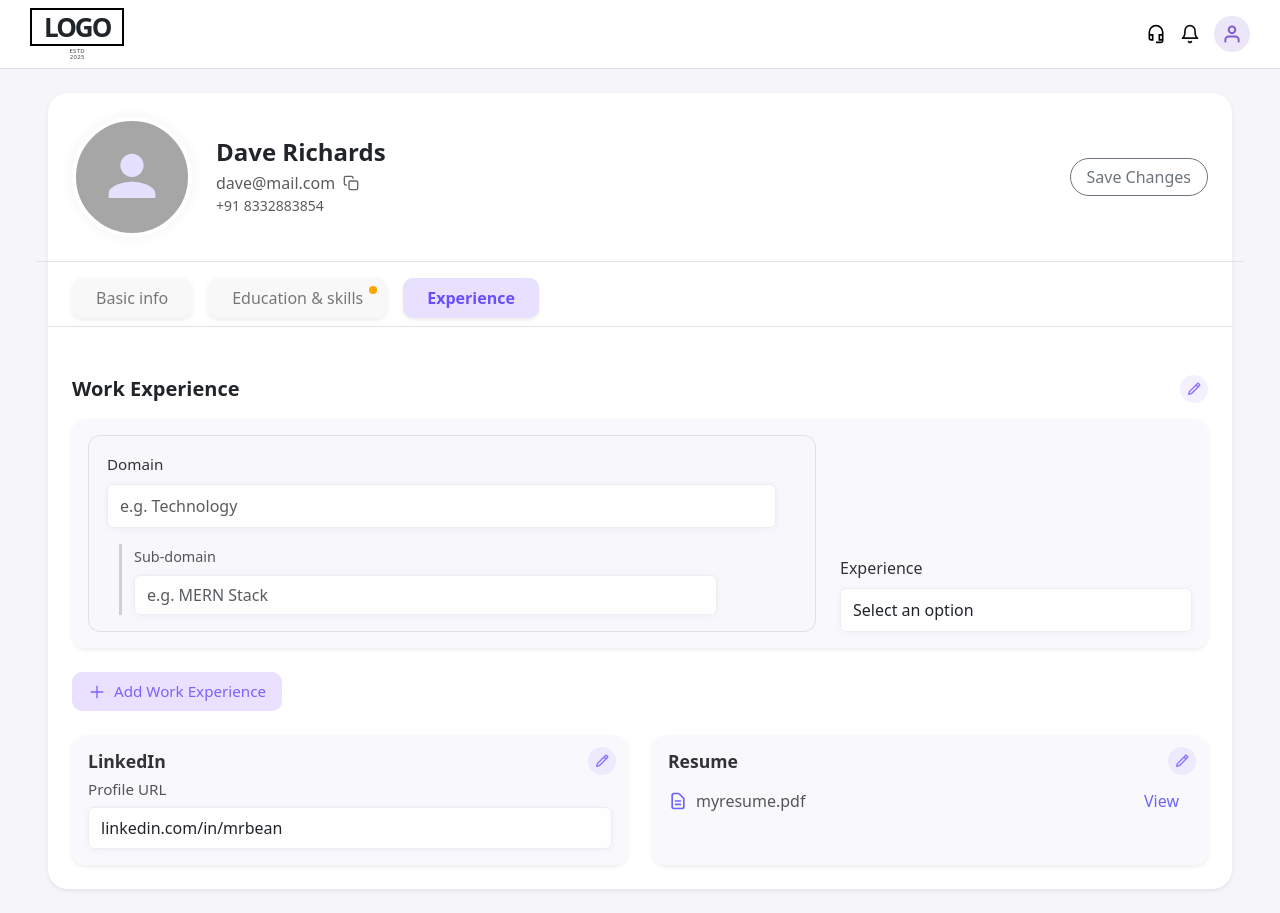
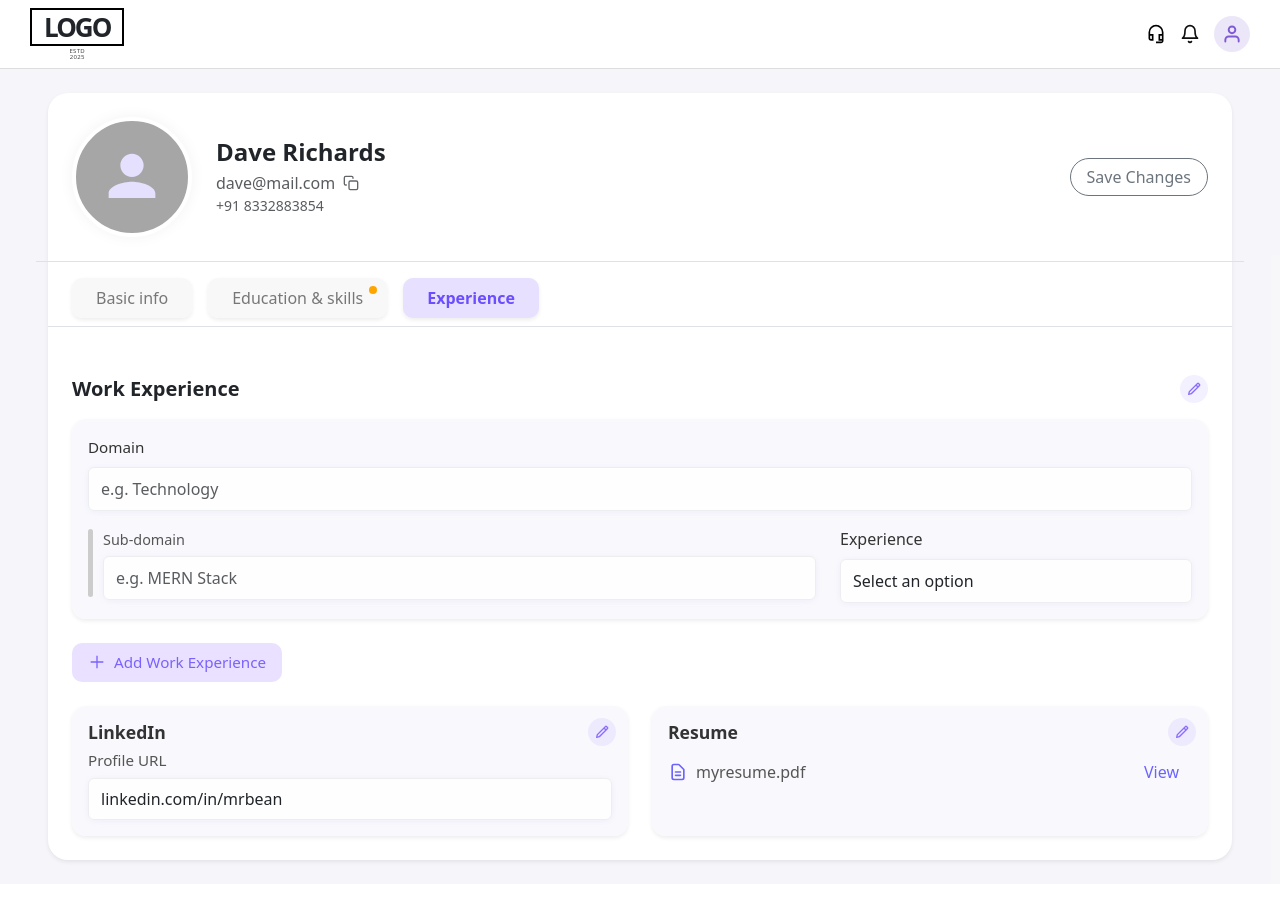
Before and after one commit to Sathvika2955/FrontEndTask-User_Management_System, a React (Vite) app in the folder campus-recruitment-vite/: page /profile/1 in a window 1280 px wide. Both pictures are taken after a click on the element "Experience". After the commit the page ends 884 px from the top, so only its background shows below. Built offline with nearby package versions, Linux system fonts and the light colour scheme.

Commit message:
Expericence Form

```diff
--- a/campus-recruitment-vite/src/components/AddUserModal.jsx
+++ b/campus-recruitment-vite/src/components/AddUserModal.jsx
@@ -53,15 +53,15 @@ const AddUserModal = ({ handleClose, users, setUsers }) => {
     handleClose();
   };
 
-  // Custom color styles
+
   const styles = {
     cancelButton: {
-      backgroundColor: '#E9E1FF', // light lavender
-      color: '#5A4FCF', // slightly darker text for contrast
+      backgroundColor: '#E9E1FF',
+      color: '#5A4FCF',
       border: 'none',
     },
     addButton: {
-      backgroundColor: '#7B61FF', // bright lavender
+      backgroundColor: '#7B61FF',
       color: 'white',
       border: 'none',
     }
@@ -69,7 +69,7 @@ const AddUserModal = ({ handleClose, users, setUsers }) => {
 
   return (
     <div className="d-flex flex-column h-100">
-      {/* Scrollable form area */}
+
       <div className="flex-grow-1 overflow-auto p-3">
         <Form id="adduser-form" onSubmit={handleSubmit}>
           <Form.Group className="mb-3">
@@ -112,8 +112,6 @@ const AddUserModal = ({ handleClose, users, setUsers }) => {
           </Row>
         </Form>
       </div>
-
-      {/* Sticky footer for buttons */}
       <div className="adduser-actions-footer d-flex justify-content-end gap-2 p-3 bg-white border-top">
         <Button
           style={styles.cancelButton}
--- a/campus-recruitment-vite/src/components/AppHeader.jsx
+++ b/campus-recruitment-vite/src/components/AppHeader.jsx
@@ -51,14 +51,14 @@ const AppHeader = () => {
     bellIcon: {
       fontSize: "20px",
       cursor: "pointer",
-      color: "#0f0f0fff", // lavender
+      color: "#0f0f0fff",
       transition: "transform 0.2s ease, color 0.2s ease",
     },
     profileCircle: {
       width: "36px",
       height: "36px",
       borderRadius: "50%",
-      backgroundColor: "rgba(128, 90, 213, 0.15)", // soft lavender circle
+      backgroundColor: "rgba(128, 90, 213, 0.15)",
       display: "flex",
       alignItems: "center",
       justifyContent: "center",
@@ -83,7 +83,7 @@ const AppHeader = () => {
 
   return (
     <header style={styles.header}>
-      {/* Logo Section */}
+
       <div style={styles.logoContainer}>
         <div style={styles.logoBox}>LOGO</div>
         <div style={styles.logoText}>
@@ -92,7 +92,7 @@ const AppHeader = () => {
         </div>
       </div>
 
-      {/* Icons Section */}
+
       <div style={styles.icons}>
         <MdOutlineHeadsetMic
           style={styles.icon}
@@ -100,7 +100,7 @@ const AppHeader = () => {
           onMouseLeave={handleMouseLeave}
         />
         <FiBell
-          style={styles.bellIcon} // lavender bell
+          style={styles.bellIcon}
           onMouseEnter={handleMouseEnter}
           onMouseLeave={handleMouseLeave}
         />
--- a/campus-recruitment-vite/src/components/BasicDetailsForm.jsx
+++ b/campus-recruitment-vite/src/components/BasicDetailsForm.jsx
@@ -144,7 +144,7 @@ const BasicDetailsForm = ({ data, setData }) => {
                     </Col>
                 </Row>
 
-                {/* Third Row */}
+
                 <Row className="mb-3">
                     <Col md={6} className="mb-3 mb-md-0">
                         <Form.Label>Address</Form.Label>
--- a/campus-recruitment-vite/src/components/EducationSkillsForm.jsx
+++ b/campus-recruitment-vite/src/components/EducationSkillsForm.jsx
@@ -6,7 +6,7 @@ import { BiPencil } from 'react-icons/bi';
 
 const EducationSkillsForm = ({ data, setData }) => {
 
-    // --- Education Handlers ---
+
     const handleEducationChange = (index, e) => {
         const { name, value } = e.target;
         const updatedEducation = data.education.map((item, i) =>
@@ -24,7 +24,7 @@ const EducationSkillsForm = ({ data, setData }) => {
         setData(prevData => ({ ...prevData, education: updatedEducation }));
     };
 
-    // --- Skills/Projects Handlers ---
+
     const handleSkillsChange = (e) => {
         const skillsArray = e.target.value.split(',').map(s => s.trim()).filter(s => s.length > 0);
         setData(prevData => ({ ...prevData, skills: skillsArray }));
@@ -48,7 +48,7 @@ const EducationSkillsForm = ({ data, setData }) => {
             </Row>
 
             <Form>
-                {/* Education Repeater Block */}
+
                 {data.education && data.education.map((edu, index) => (
                     <Card key={index} className="mb-4 p-3 bg-light position-relative">
                         <Button
--- a/campus-recruitment-vite/src/components/ExperienceForm.jsx
+++ b/campus-recruitment-vite/src/components/ExperienceForm.jsx
@@ -110,17 +110,9 @@ const ExperienceForm = () => {
             </Button>
           )}
 
-          <Row>
-            {/* Domain + Sub-domain */}
-            <Col md={8}>
-              <div
-                style={{
-                  border: "1px solid #e0e0e0",
-                  borderRadius: 12,
-                  padding: "16px 18px",
-                  background: "#f8f8fc",
-                }}
-              >
+          {/* Domain - Full Width */}
+          <Row className="mb-3">
+            <Col xs={12}>
               <Form.Label
                 style={{
                   fontWeight: 500,
@@ -140,24 +132,41 @@ const ExperienceForm = () => {
                   background: "#fff",
                   height: "44px",
                   borderColor: "#ddd",
-                    width: "97%",
+                }}
+              />
+            </Col>
+          </Row>
+
+          {/* Sub-domain + Experience - Side by Side */}
+          <Row>
+            <Col md={8}>
+              <div
+                style={{
+                  display: "flex",
+                  alignItems: "flex-start",
+                }}
+              >
+                {/* Ash-colored vertical bar */}
+                <div
+                  style={{
+                    height: 68,
+                    minWidth: 5,
+                    borderRadius: 4,
+                    background: "#c0c0c0",
+                    marginRight: 10,
+                    opacity: 0.8,
+                    marginTop: 2,
                   }}
                 />
 
-                {/* Sub-domain inside grey section */}
-                <div
-                  style={{
-                    marginTop: 16,
-                    marginLeft: 12,
-                    paddingLeft: 12,
-                    borderLeft: "3px solid #d0d0d0",
-                  }}
-                >
+                {/* Label + Input in flex column */}
+                <div style={{ flex: 1 }}>
                   <Form.Label
                     style={{
                       fontWeight: 500,
                       fontSize: "0.9rem",
                       color: "#555",
+                      marginBottom: 6,
                     }}
                   >
                     Sub-domain
@@ -170,17 +179,15 @@ const ExperienceForm = () => {
                     disabled={!isEditable.workExperience}
                     style={{
                       background: "#fff",
-                      height: "40px",
+                      height: "44px",
                       borderColor: "#ddd",
-                      width: "88%",
                     }}
                   />
                 </div>
               </div>
             </Col>
 
-            {/* Experience Dropdown */}
-            <Col md={4} className="align-self-end">
+            <Col md={4}>
               <Form.Label style={{ fontWeight: 500, color: "#333" }}>
                 Experience
               </Form.Label>
@@ -211,8 +218,8 @@ const ExperienceForm = () => {
           onClick={addExperience}
           className="d-flex align-items-center gap-2"
           style={{
-            backgroundColor: "#E9E1FF", // light lavender
-            color: "#7B61FF", // bright lavender text
+            backgroundColor: "#E9E1FF",
+            color: "#7B61FF",
             border: "none",
             borderRadius: "10px",
             fontWeight: 500,
--- a/campus-recruitment-vite/src/data/mockUsers.js
+++ b/campus-recruitment-vite/src/data/mockUsers.js
@@ -1,4 +1,4 @@
-// Default structure for Education and Experience entries
+
 const defaultEducationEntry = {
     college: 'e.g. Lincoln College',
     course: 'e.g. Computer science engineering',
@@ -10,13 +10,12 @@ const defaultEducationEntry = {
 const defaultExperienceEntry = {
     domain: 'e.g. Technology',
     subDomain: 'e.g. MERN Stack',
-    experience: '' // Will be populated by select
+    experience: ''
 };
 
 export const initialUsers = [
     {
         id: 1,
-        // Basic Details
         firstName: "Dave",
         lastName: "Richards",
         email: "dave@mail.com",
@@ -28,7 +27,7 @@ export const initialUsers = [
         domicileState: "Maharashtra",
         domicileCountry: "India",
 
-        // Education Details (WhatsApp Image 2025-10-22 at 23.06.45.jpeg)
+
         education: [
             {
                 college: "MIT College of Engineering",
@@ -39,16 +38,16 @@ export const initialUsers = [
             },
         ],
 
-        // Skills & Projects
+
         skills: ["React", "Bootstrap", "JavaScript", "Redux"],
         projects: ["Campus Portal Project", "E-commerce Checkout"],
 
-        // Work Experience (WhatsApp Image 2025-10-22 at 23.06.54.jpeg)
+
         workExperience: [
             { domain: "IT Services", subDomain: "MERN Stack", experience: "2 years" },
         ],
 
-        // Links
+
         linkedinUrl: "linkedin.com/in/daverichards",
         resumeUrl: "myresume.pdf",
     },
```
Also changed, not shown: campus-recruitment-vite/src/pages/ProfilePage.jsx (+11 -11 lines). Lines whose indentation alone changed are shown as unchanged.
